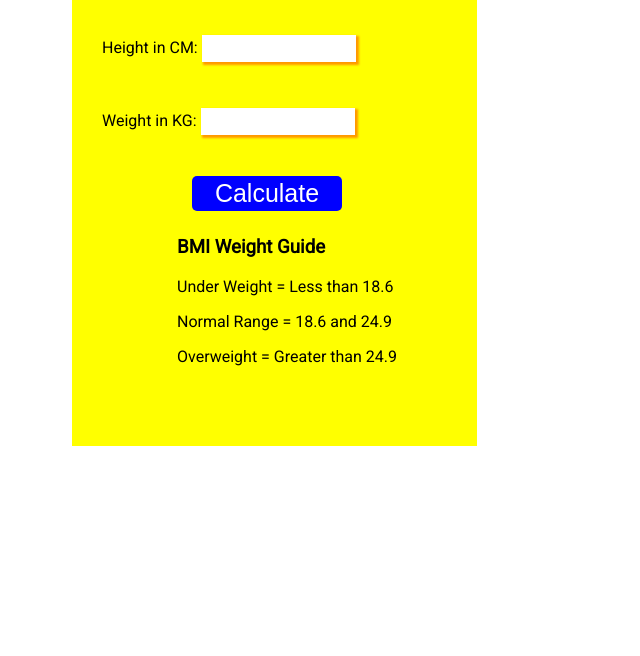
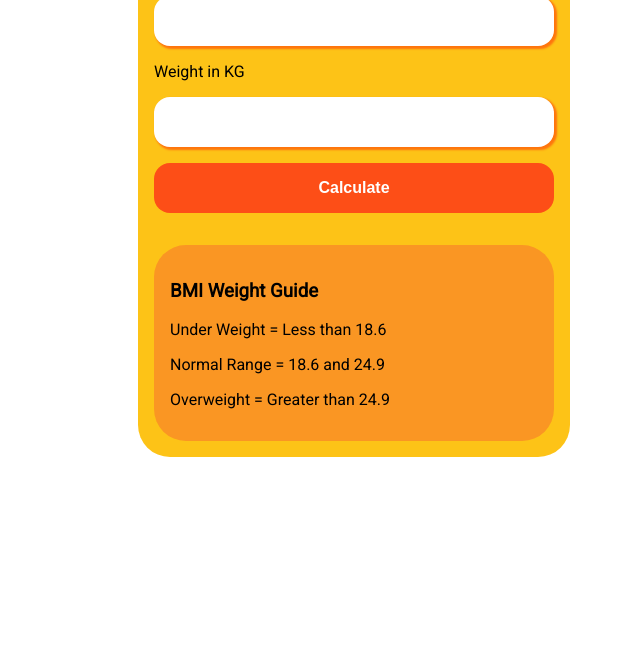
Before and after one commit to nexus122/BMI-calculator-main, a plain HTML site: page index.html in a window 1280 px wide. Shown: the part 144-800 px from the top of the page, without its empty margins (286-926 px from the left). Drawn offline with nearby package versions, Linux system fonts and the light colour scheme.

Commit message:
Ejercicio IMC Resuelto

```diff
--- a/index.html
+++ b/index.html
@@ -11,9 +11,18 @@
     <div class="container">
     <h1>BMI Calculator</h1>
     <form>
-    <p><label>Height in CM: </label><input type="text" id="height" min="139" max="300" pattern="[1-9]{3}$" required></p>
-    <p><label>Weight in KG: </label><input type="text" id="weight" pattern="[0-9]{1,3}|[0-9]{1,3}\.[0-9]{1,2}" required></p>
+    <span class='flex'>
+        <label for='height'>Height in CM</label>
+        <input type="text" name="height" id="height" min="140" max="210" pattern="[0-9]{3}$" required>
+    </span>
+
+    <span class='flex'>
+        <label for='weight'>Weight in KG</label>
+        <input type="text" name='weight' id="weight" min='40' max='300' pattern="[0-9]{1,3}|[0-9]{1,3}\.[0-9]{1,2}" required>
+    </span>
+
     <button>Calculate</button>
+
     <div id="results"></div>
     <div id="weight-guide">
     <h3>BMI Weight Guide</h3>
--- a/style.css
+++ b/style.css
@@ -4,46 +4,64 @@ body{
     font-family: 'Roboto', sans-serif;
 }
 .container {
-    width: 375px;
-    height: 525px;
-    margin-left: 350px;
-    margin-top: 65px;
-    background-color: yellow;
-    padding-left: 30px;
-}
-#height, #weight {
-    width: 150px;
-    height: 25px;
-    margin-top: 30px;
-}
-
-#weight-guide{
-    margin-left: 75px;
-    margin-top: 25px;
-}
-
-#results{
-    font-size: 35px;
-    margin-left: 90px;
-    margin-top: 20px;
+    max-width: 400px;
+    background-color: #FDC317;
+    padding: 1em;
+    border-radius: 2em;
+    margin: 0 auto;
+    justify-content: center;
+    align-items: center;
 }
 
 button{
-    width: 150px;
-    height: 35px;
-    margin-left: 90px;
-    margin-top: 25px;
-    border-radius: 5px;
-    border-style: none;
-    background-color: blue;
-    color: #fff;
-    font-size: 25px;
+    border: 0px;
+    background-color: #FD4E17;
+    padding: 1em;
+    border-radius: 1em;
+    width: 100%;
+    color: white;
+    font-weight: bold;
+    font-size: 1em;
+    cursor: pointer;
+}
+.flex{
+    display: flex;
+    width: 100%;
+    flex-wrap: wrap;
+}
+
+.flex input, .flex label{
+    width: 100%;
+    margin-bottom: 1em;
+}
+
+.flex input{
+    padding: 1em;
+    border-radius: 1em;
+    width: 100%;
+    font-size: 1em;
+    outline: 0;
+}
+
+#results {
+    margin-top: 1em;
+    font-size: 2em;
+    text-align: center;
+    font-weight: 900;
+    margin-bottom: 1em;
+}
+
+#weight-guide {
+    background: #FA9623;
+    padding: 1em;
+    box-sizing: border-box;
+    border-radius: 2em;
 }
 
 h1{
-    padding-left: 15px;
-    padding-top: 25px;
+    text-align: center;
 }
+
 .alto{
     color:red;
 }
```
